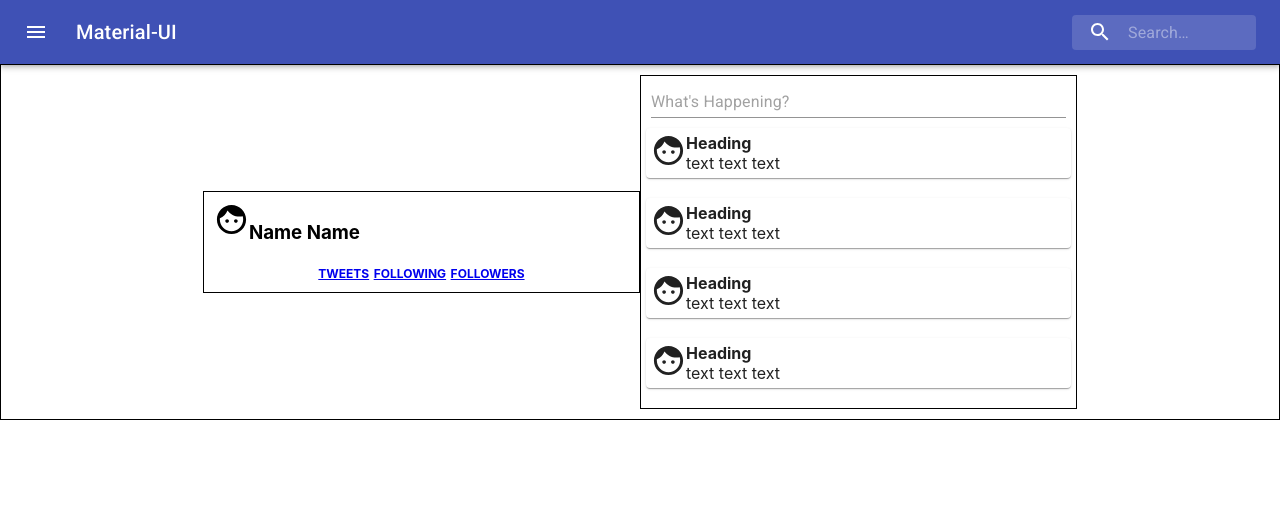
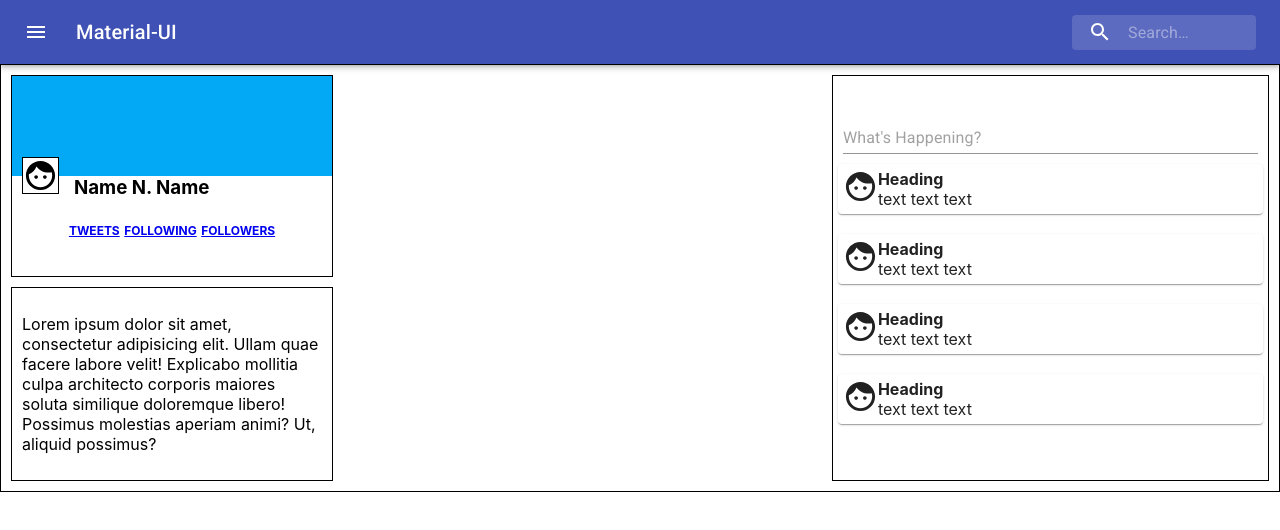
Before and after one commit to meganschultepdx/react-twitter-clone, a React (Create React App) app: page / in a window 1280 px wide. Shown: the top 530 px of the page. Built offline with nearby package versions, Linux system fonts and the light colour scheme.

Commit message:
add profilesummary and styling component

```diff
--- a/src/App.css
+++ b/src/App.css
@@ -31,3 +31,7 @@
     transform: rotate(360deg);
   }
 } */
+
+h1 {
+  color: #2d92eb
+}
--- a/src/App.jsx
+++ b/src/App.jsx
@@ -5,6 +5,7 @@ import Navbar from './navbar/Navbar';
 import Tweetflow from './tweetflow/Tweetflow';
 import Profile from './profile/Profile';
 import { makeStyles } from '@material-ui/core/styles';
+import Profilesummary from './profilesummary/Profilesummary';
 
 
 const useStyles = makeStyles(theme => ({
@@ -13,8 +14,8 @@ const useStyles = makeStyles(theme => ({
     border: '1px solid black',
     display: 'flex',
     // flexDirection: 'column',
-    alignItems: 'center',
-    justifyContent: 'center',
+    // alignItems: 'center',
+    justifyContent: 'space-between',
     padding: '10px',
   },
 }));
@@ -27,7 +28,10 @@ function App() {
       </header>
       <Navbar/>
       <div className={classes.container}>
+      <div>
       <Profile/>
+      <Profilesummary/>
+      </div>
       <Tweetflow/>
       </div>
     </div>
--- a/src/profile/Profile.jsx
+++ b/src/profile/Profile.jsx
@@ -5,11 +5,13 @@ import { makeStyles } from '@material-ui/core/styles';
 
 const useStyles = makeStyles(theme => ({
     profilebox: {
-        width: '33%',
+        width: '300px',
         border: '1px solid black',
         display: 'flex',
         flexDirection: 'column',
-        padding: '10px',
+        padding: '0 10px',
+        height: '200px',
+        background: 'linear-gradient(to bottom, #03A9F4 50%, white 50%)',
         '& a': {
             fontWeight: 'bold',
             fontSize: '12px'
@@ -17,10 +19,20 @@ const useStyles = makeStyles(theme => ({
         }
     },
     profileheading: {
-        display: 'flex'
+        display: 'flex',
+        marginTop: '100px',
+        '& h3': {
+            margin: '0 15px'
+        }
     },
     profilelinks: {
-        textAlign: 'center'
+        textAlign: 'center',
+        marginTop: '20px'
+    },
+    profilepic: {
+        border: '1px solid black',
+        marginTop: '-19px',
+        backgroundColor: 'white'
     }
 }));
 
@@ -29,8 +41,8 @@ export default function Profile() {
     return (
         <div className={classes.profilebox}>
             <div className={classes.profileheading}>
-                <FaceIcon fontSize='large' />
-                <h3>Name Name</h3>
+                <FaceIcon className ={classes.profilepic} fontSize='large' />
+                <h3>Name N. Name</h3>
             </div>
             <div className={classes.profilelinks}>
                 <a href="#">TWEETS</a> <a href="#">FOLLOWING</a> <a href="#">FOLLOWERS</a>
--- /dev/null
+++ b/src/profilesummary/Profilesummary.jsx
@@ -0,0 +1,24 @@
+import React from 'react';
+import { makeStyles } from '@material-ui/core/styles';
+
+
+const useStyles = makeStyles(theme => ({
+    profilesummary: {
+        width: '300px',
+        border: '1px solid black',
+        display: 'flex',
+        flexDirection: 'column',
+        padding: '10px',
+        maxHeight: '200px',
+        marginTop: '10px'
+    }
+}));
+
+export default function Profilesummary() {
+    const classes = useStyles();
+    return (
+        <div className={classes.profilesummary}>
+            <p>Lorem ipsum dolor sit amet, consectetur adipisicing elit. Ullam quae facere labore velit! Explicabo mollitia culpa architecto corporis maiores soluta similique doloremque libero! Possimus molestias aperiam animi? Ut, aliquid possimus?</p>
+        </div>
+    );
+}
```
